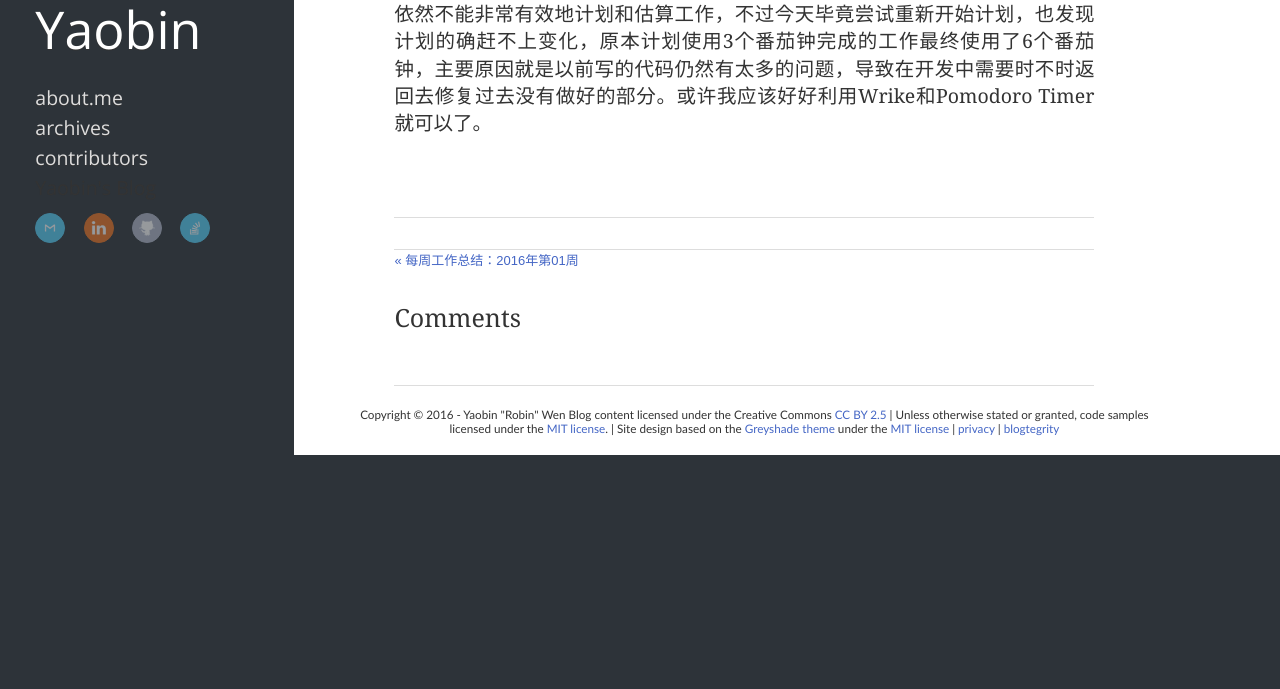
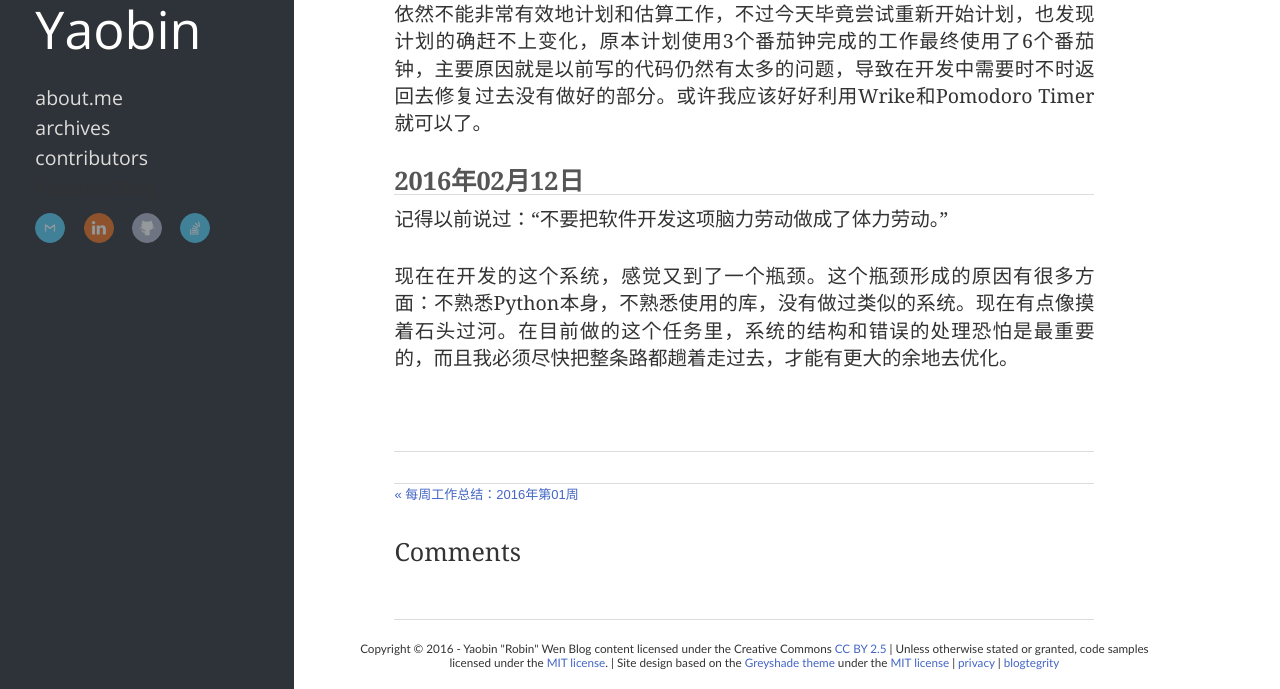
Before and after one commit to Tianhao25/yaobinwen.github.io, a Jekyll site: the page built from _posts/2016/2016-02-08-weekly-work-reflection.md, in a window 1280 px wide and 900 px high, scrolled down 1493 px, cut to the strip 211-900 px from the top of the window. Built offline with Jekyll 4.4.1, drawn with Linux system fonts in a browser that asks for light colours; nearby versions of some CDN libraries; comment, search, counter and statistics services are not loaded; before the commit the page ends 2159 px from its top, so only the background shows below that.

Commit message:
Weekly reflection: 02/12/2016

```diff
--- a/_posts/2016/2016-02-08-weekly-work-reflection.md
+++ b/_posts/2016/2016-02-08-weekly-work-reflection.md
@@ -44,3 +44,9 @@ subprocess.call(["rsync", "-r", "user@10.11.12.13:~/Desktop/Data", "~/Target"])
 我现在同时使用Wrike、Toggl、Pomodoro Timer和闹钟来管理自己的时间。实在是太多了。工作应该可以用更简洁的方式来完成。
 
 依然不能非常有效地计划和估算工作，不过今天毕竟尝试重新开始计划，也发现计划的确赶不上变化，原本计划使用3个番茄钟完成的工作最终使用了6个番茄钟，主要原因就是以前写的代码仍然有太多的问题，导致在开发中需要时不时返回去修复过去没有做好的部分。或许我应该好好利用Wrike和Pomodoro Timer就可以了。
+
+## 2016年02月12日
+
+记得以前说过：“不要把软件开发这项脑力劳动做成了体力劳动。”
+
+现在在开发的这个系统，感觉又到了一个瓶颈。这个瓶颈形成的原因有很多方面：不熟悉Python本身，不熟悉使用的库，没有做过类似的系统。现在有点像摸着石头过河。在目前做的这个任务里，系统的结构和错误的处理恐怕是最重要的，而且我必须尽快把整条路都趟着走过去，才能有更大的余地去优化。
```
